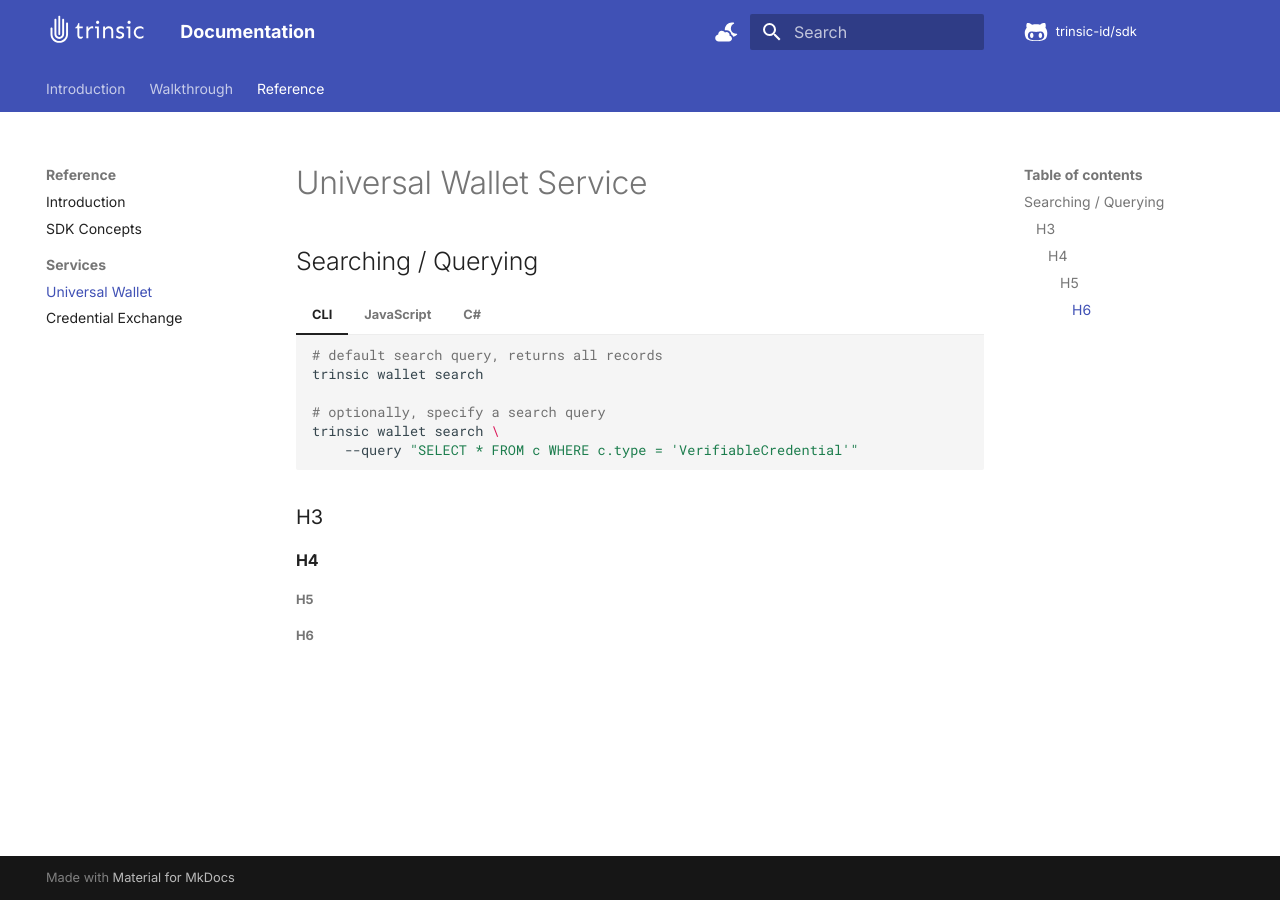
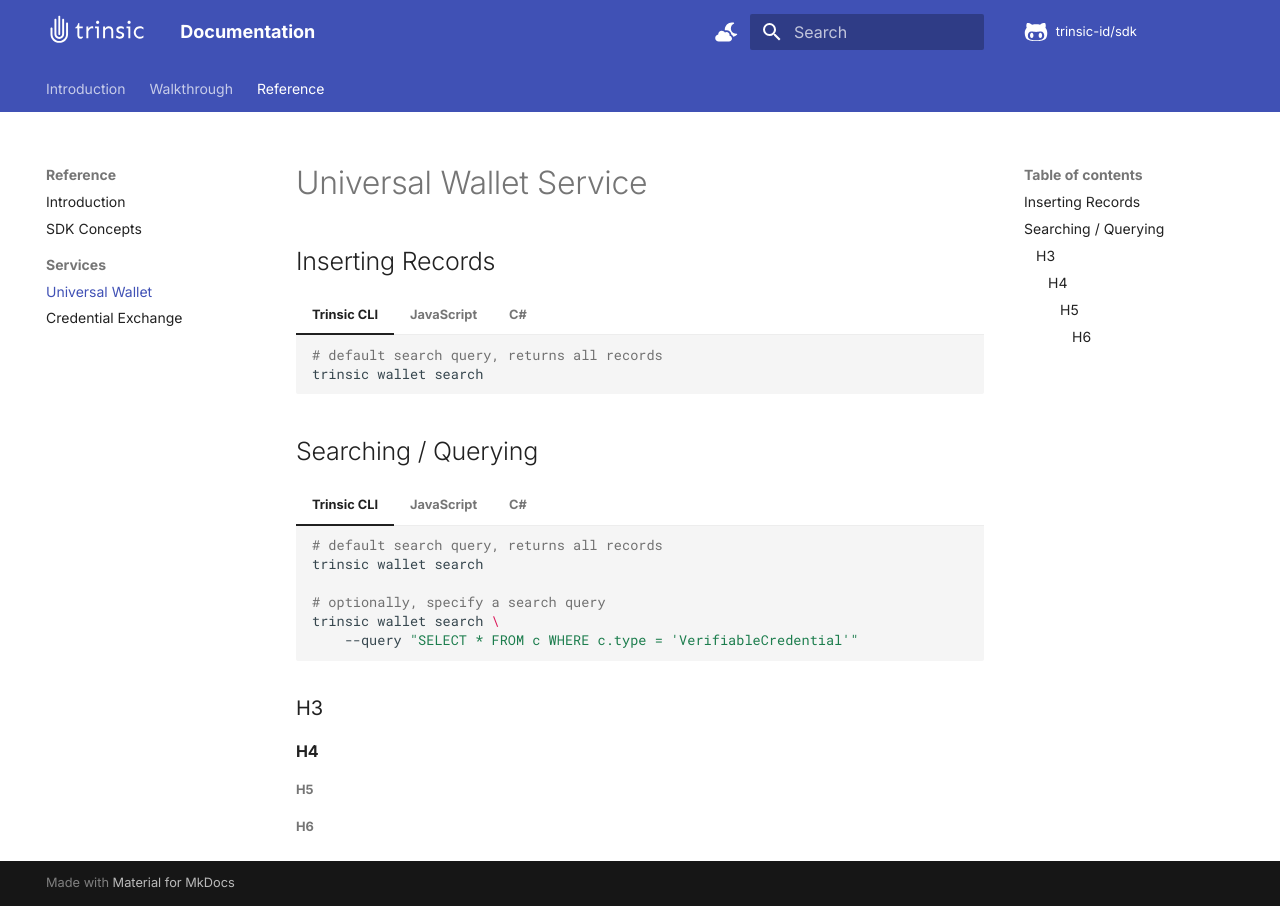
Before and after one commit to trinsic-id/v2-sdk, an MkDocs documentation site: the page built from docs/services/universal-wallet.md, in a window 1280 px wide. Built offline with MkDocs 1.6.1 and Material for MkDocs 9.7.7, drawn with Linux system fonts in a browser that asks for light colours; comment, search, counter and statistics services are not loaded.

Commit message:
Insert record PH

````diff
--- a/docs/services/universal-wallet.md
+++ b/docs/services/universal-wallet.md
@@ -1,15 +1,42 @@
 # Universal Wallet Service
+
+## Inserting Records
+
+=== "Trinsic CLI"
+    ```bash
+
+    # default search query, returns all records
+    trinsic wallet search
+
+    ```
+=== "JavaScript"
+
+    ```js
+    var items = await service.Search();
+
+    //optionally, specify a search query
+    var items = await service.Search("SELECT * FROM c WHERE c.type = 'VerifiableCredential'");
+    ```
+
+=== "C#"
+
+    ```csharp
+    var service = new WalletService();
+    var items = await service.Search();
+    ```
 
 ## Searching / Querying
 
-=== "CLI"
+=== "Trinsic CLI"
     ```bash
+
     # default search query, returns all records
     trinsic wallet search
 
     # optionally, specify a search query
     trinsic wallet search \
         --query "SELECT * FROM c WHERE c.type = 'VerifiableCredential'"
+
     ```
 === "JavaScript"
 
````
